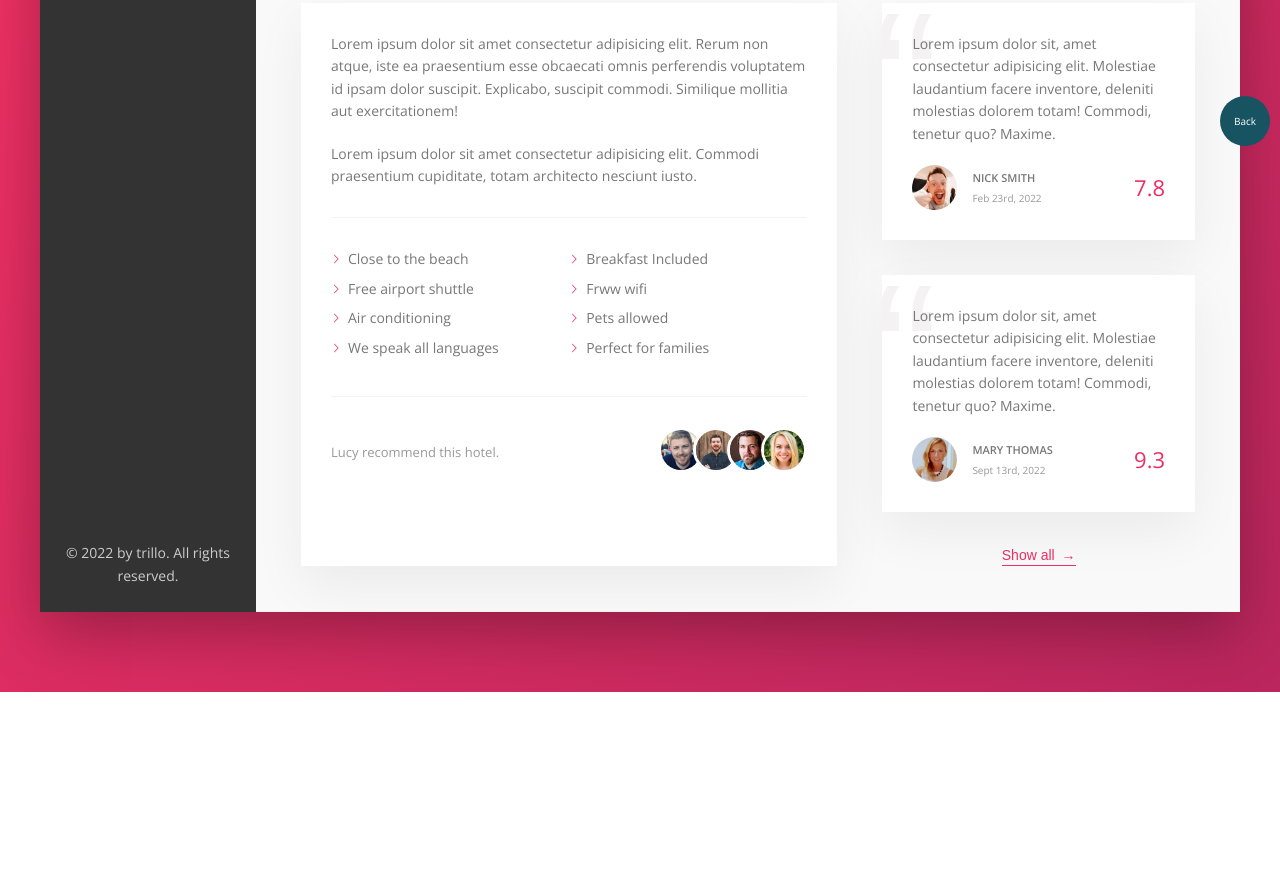
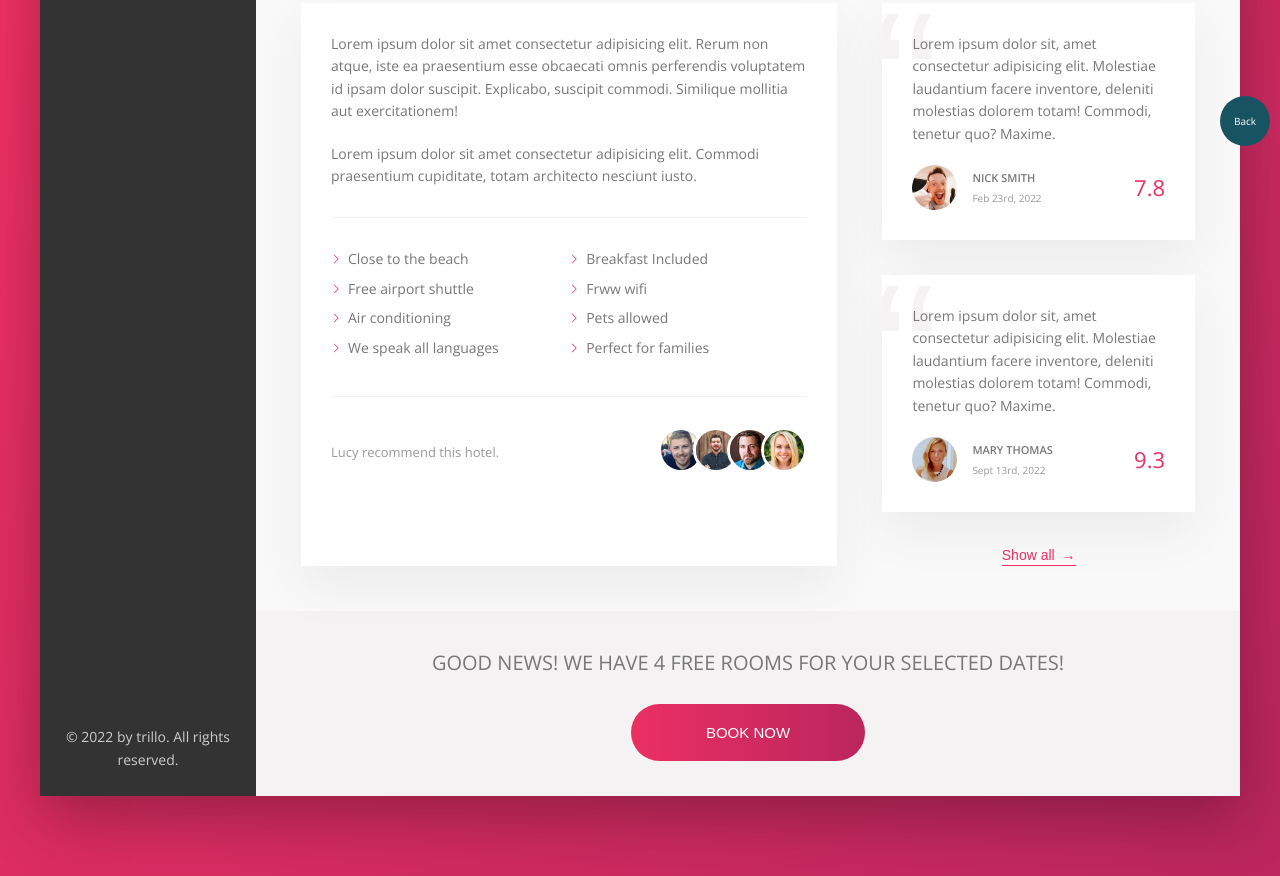
Before and after one commit to MaxChou1205/css-practice, a website built with Vite: page pages/trillo-flexbox/index.html in a window 1280 px wide. Shown: the part 644-1520 px from the top of the page. Before the commit the page ends 1336 px from the top, so only its background shows below. Built offline with nearby package versions, Linux system fonts and the light colour scheme.

Commit message:
add button animate effect in the booking section

```diff
--- a/pages/trillo-flexbox/index.html
+++ b/pages/trillo-flexbox/index.html
@@ -218,6 +218,16 @@
               <button class="btn-inline">Show all <span>&rarr;</span></button>
             </div>
           </div>
+
+          <div class="cta">
+            <h2 class="cta__book-now">
+              Good news! we have 4 free rooms for your selected dates!
+            </h2>
+            <button class="btn">
+              <span class="btn__visible">Book now</span>
+              <span class="btn__invisible">Only 4 rooms left</span>
+            </button>
+          </div>
         </main>
       </div>
     </div>
--- a/pages/trillo-flexbox/scss/components.scss
+++ b/pages/trillo-flexbox/scss/components.scss
@@ -363,6 +363,74 @@
   }
 }
 
+.cta {
+  padding: 3.5rem 0;
+  text-align: center;
+
+  &__book-now {
+    font-size: 2rem;
+    font-weight: 300;
+    text-transform: uppercase;
+    margin-bottom: 2.5rem;
+  }
+}
+
+.btn {
+  position: relative;
+  font-size: 1.5rem;
+  font-weight: 300;
+  text-transform: uppercase;
+  border-radius: 100px;
+  border: none;
+  background-image: linear-gradient(
+    to right,
+    var(--color-primary),
+    var(--color-primary-dark)
+  );
+  color: #fff;
+  overflow: hidden;
+  cursor: pointer;
+
+  & > * {
+    display: inline-block;
+    width: 100%;
+    height: 100%;
+    transition: all 0.2s;
+  }
+
+  &__visible {
+    padding: 2rem 7.5rem;
+  }
+
+  &__invisible {
+    padding: 2rem 0;
+    position: absolute;
+    top: -100%;
+    left: 0;
+  }
+
+  &:hover {
+    background-image: linear-gradient(
+      to left,
+      var(--color-primary),
+      var(--color-primary-dark)
+    );
+  }
+
+  &:hover &__visible {
+    transform: translateY(100%);
+  }
+
+  &:hover &__invisible {
+    top: 0;
+  }
+
+  &:focus {
+    outline: none;
+    animation: pulsate 0.5s infinite;
+  }
+}
+
 .btn-inline {
   border: none;
   border-bottom: 1px solid currentColor;
```
